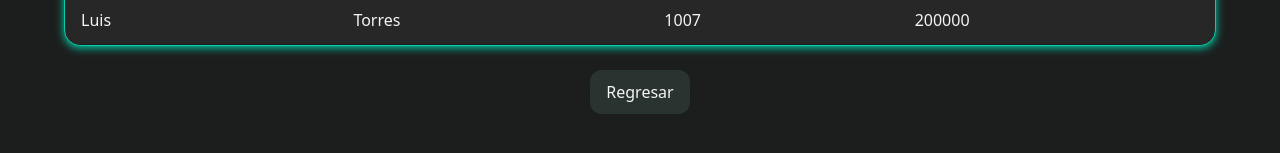
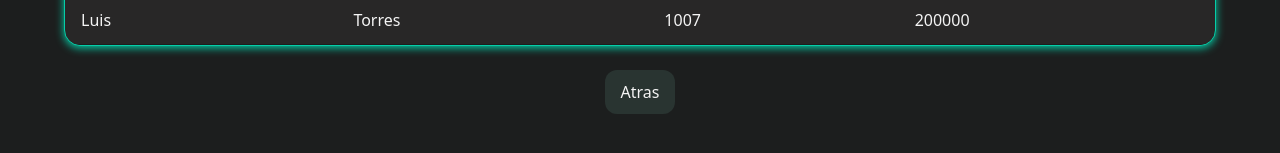
Before and after one commit to LeviTorresx/Mi-Banco-React-Vite, a React (Vite) app: page /consultar-clientes in a window 1280 px wide. Shown: the part 557-710 px from the top of the page. Built offline with nearby package versions, Linux system fonts and the light colour scheme.

Commit message:
navigate fixed [014]

```diff
--- a/src/pages/dashboard/Dasboard.tsx
+++ b/src/pages/dashboard/Dasboard.tsx
@@ -31,7 +31,7 @@ export default function Dasboard() {
           </tbody>
         </table>
       </div>
-      <Navigate label="Regresar" to="/" />
+      <Navigate label="Atras" to="/" />
     </div>
   );
 }
--- a/src/pages/register/Register.tsx
+++ b/src/pages/register/Register.tsx
@@ -167,7 +167,7 @@ export default function Register() {
           )}
         </form>
         <div className="navigate-container">
-          <Navigate label="Volver" to="/" />
+          <Navigate label="Atras" to="/" />
           <Navigate label="Clientes" to="/consultar-clientes" />
         </div>
       </div>
```
